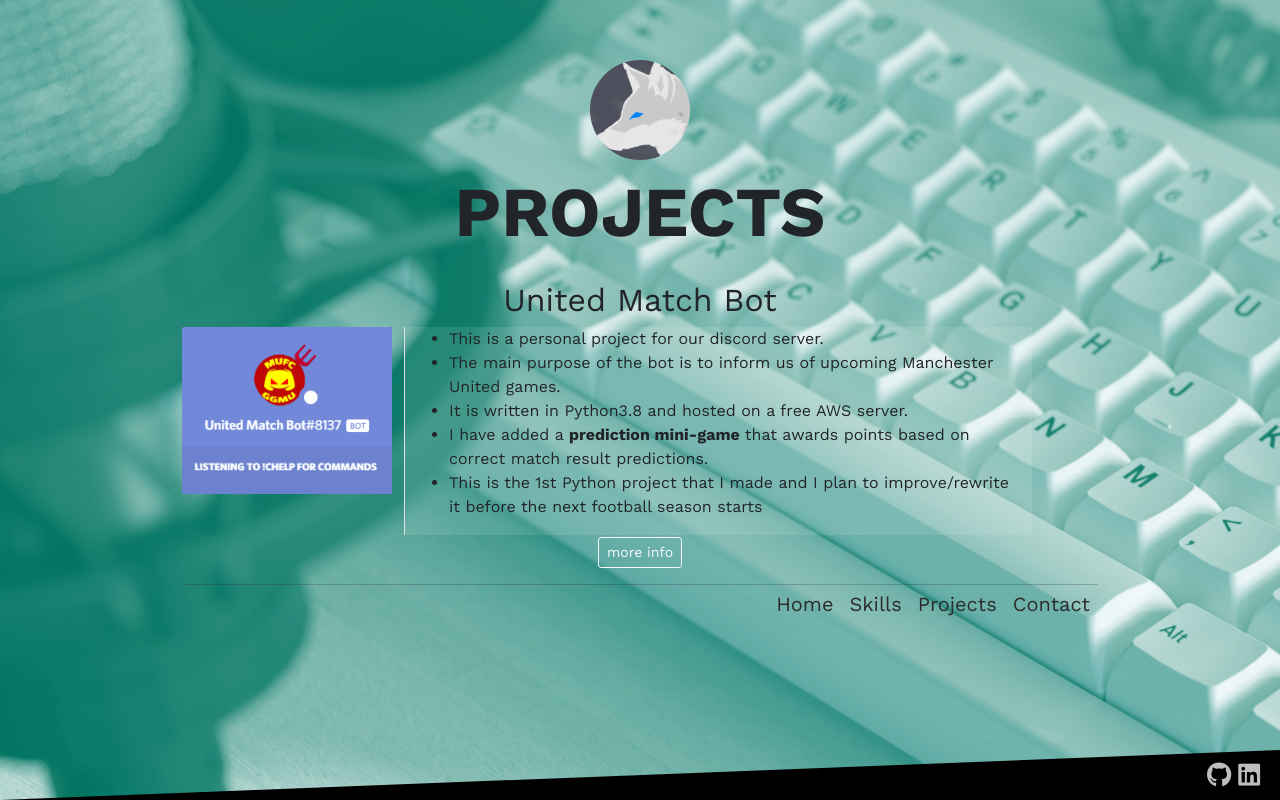
After one commit to mikkoRomasanta/mikko-romasanta-webpage, a Flask app: page /projects in a window 1280 px wide. The commit adds this page. Run offline with Flask 2, Linux system fonts and the light colour scheme; some libraries are stand-ins or nearby versions.

Commit message:
updating app

```diff
--- a/app.py
+++ b/app.py
@@ -9,3 +9,7 @@ def index():
 @app.route('/skills')
 def skills():
     return render_template('skills.html')
+
+@app.route('/projects')
+def projects():
+    return render_template('projects.html')
--- a/static/css/style.css
+++ b/static/css/style.css
@@ -15,14 +15,8 @@ body{
     z-index: -1;
 } */
 
-.content{
-    padding-top: 3em;
-    padding-left: 5em;
-    padding-right: 5em;
-    text-align: center;
-}
 
-#name{
+.title{
     font-size: 3.5em;
     font-weight: bold;
 }
@@ -60,19 +54,50 @@ body{
 
 .navbar{
     padding-top: 0;
-    margin-top: -1em;
+    margin-top: -4em;
 }
 
+/* CONTENT START */
+.content{
+    padding-top: 3em;
+    padding-left: 5em;
+    padding-right: 5em;
+    text-align: center;
+}
 .content > .navbar-light .navbar-nav .nav-link {
     color: rgb(44, 44, 44);
 }
 .content > .navbar-light .navbar-nav .nav-link:hover {
     color: white;
 }
+
+/* CONTENT END */
+
 #paragraph{
     background-color: rgb(255, 255, 255, 0.21);
 }
 
-#skills, #misc{
+#skills, #misc, #project{
     text-align: left;
 }
+
+.project-desc{
+    font-size: .8em;
+    background-color:rgba(253, 252, 252, 0.1);
+}
+
+.project-image{
+    width: 100%;
+    max-width: 250px;
+    height: auto;
+}
+
+.project-desc-image{
+    width: 100%;
+    max-width: 800px;
+    height: auto;
+}
+
+.hidden{
+    display: none;
+}
--- a/templates/base.html
+++ b/templates/base.html
@@ -5,14 +5,14 @@
         <meta charset="utf-8">
         <meta name="viewport" content="width=device-width, initial-scale=1">
 
-        {% block styles %}
-
-        {% endblock %}
-
         <!-- <script src="https://ajax.googleapis.com/ajax/libs/jquery/3.5.1/jquery.min.js"></script> -->
 
-        <!-- fontawesome -->
+        <!-- fontawesome + fonts -->
         <script src="https://kit.fontawesome.com/d017de1244.js" crossorigin="anonymous"></script>
+
+        <link rel="preconnect" href="https://fonts.gstatic.com">
+        <link href="https://fonts.googleapis.com/css2?family=Work+Sans:wght@400;700&display=swap" rel="stylesheet">
+
         <!-- Bootstrap CSS -->
         <link href="https://cdn.jsdelivr.net/npm/bootstrap@5.0.0-beta1/dist/css/bootstrap.min.css" rel="stylesheet" integrity="sha384-giJF6kkoqNQ00vy+HMDP7azOuL0xtbfIcaT9wjKHr8RbDVddVHyTfAAsrekwKmP1" crossorigin="anonymous">
         <link rel="stylesheet" href="{{url_for('static',filename='css/style.css')}}">
@@ -27,10 +27,21 @@
     </head>
     <body>
         <div id="bg"></div>
-
         {% block content %}
 
         {% endblock %}
+        <div class="container" id=#nav>
+            <div class="content">
+                <nav class="navbar navbar-expand-lg navbar-light">
+                    <div class="navbar-nav ms-auto">
+                        <a class="nav-item nav-link" href="{{url_for('index')}}">Home</a>
+                        <a class="nav-item nav-link" href="{{url_for('skills')}}">Skills</a>
+                        <a class="nav-item nav-link" href="{{url_for('projects')}}">Projects</a>
+                        <a class="nav-item nav-link" href="#">Contact</a>
+                    </div>
+                </nav>
+            </div>
+        </div>
 
         <!-- Optional JavaScript; choose one of the two! -->
 
@@ -43,6 +54,10 @@
         <script src="https://cdn.jsdelivr.net/npm/bootstrap@5.0.0-beta1/dist/js/bootstrap.min.js" integrity="sha384-pQQkAEnwaBkjpqZ8RU1fF1AKtTcHJwFl3pblpTlHXybJjHpMYo79HY3hIi4NKxyj" crossorigin="anonymous"></script>
         -->
 
+        {% block scripts %}
+
+        {% endblock %}
+
         {% block footer %}
 
         {% endblock %}
--- /dev/null
+++ b/templates/projects.html
@@ -0,0 +1,77 @@
+{% extends 'base.html' %}
+
+{% block title %}
+
+    Mikko Romasanta's Projects
+
+{% endblock %}
+
+{% block content %}
+
+    <div class="container">
+        <div class="content">
+            <img src="{{url_for('static',filename='images/xofgif.gif')}}" alt="avatar" id="avatar" height="100px">
+            <br>
+            <p class="title">PROJECTS</p>
+            <h2>United Match Bot</h2>
+            <div class="row" id="project">
+                <div class="col-sm-3 border-end">
+                    <a href="https://github.com/mikkoRomasanta/united-match-bot-public" target="_blank"><img src="{{url_for('static',filename='images/united match bot.png')}}" alt="discord bot" class="project-image"></a>
+                </div>
+                <div class="col-sm-8 project-desc">
+                    <ul>
+                        <li>This is a personal project for our discord server. </li>
+                        <li> The main purpose of the bot is to inform us of
+                            upcoming Manchester United games.</li>
+                        <li>It is written in Python3.8 and hosted on a free AWS server.</li>
+                        <li>I have added a <span style="font-weight: bold;">prediction mini-game</span> that awards points based on correct match result predictions.</li>
+                        <li>This is the 1st Python project that I made and I plan to improve/rewrite it before the next football season starts</li>
+                    </ul>
+                </div>
+            </div>
+
+            <!-- hidden -->
+            <div class="row hidden" id="project-more-info-1">
+                <div class="col-sm-3 border-end">
+                    <img src="{{url_for('static',filename='images/test1.png')}}" alt="discord bot" class="project-image">
+                </div>
+                <div class="col-sm-8 project-desc">
+                    <img src="{{url_for('static',filename='images/test2.png')}}" alt="discord bot" class="project-desc-image">
+                </div>
+            </div>
+            <!-- hidden -->
+
+            <div class="more_info">
+                <button class="btn btn-sm btn-outline-light" id="more-info-btn" onclick="showOrHide()">more info</button>
+            </div>
+
+            <hr>
+        </div>
+    </div>
+
+{% endblock %}
+
+{% block scripts %}
+    <script>
+        function showOrHide() {
+            var x = document.getElementById("project-more-info-1");
+            if (x.classList.contains("hidden")){
+                x.classList.remove("hidden");
+             } else {
+                x.classList.add("hidden");
+             }
+
+          }
+    </script>
+{% endblock %}
+
+{% block footer %}
+
+    <div class="footer">
+
+        <a href="https://github.com/mikkoRomasanta" target="_blank"><i class="fab fa-github footer-item"></i></a>
+        <a href="https://www.linkedin.com/in/mikkoRomasanta" target="_blank"><i class="fab fa-linkedin footer-item"></i></a>
+        <!-- <a href="https://facebook.com/" target="_blank"><i class="fab fa-facebook-f footer-item"></i></a> -->
+    </div>
+
+{% endblock %}
```
Also changed, not shown: templates/index.html (+1 -21 lines), templates/nav.html (deleted, +0 -24 lines), templates/skills.html (+3 -22 lines), static/images/test1.PNG (added), static/images/test2.PNG (added), static/images/united match bot.PNG (added).
